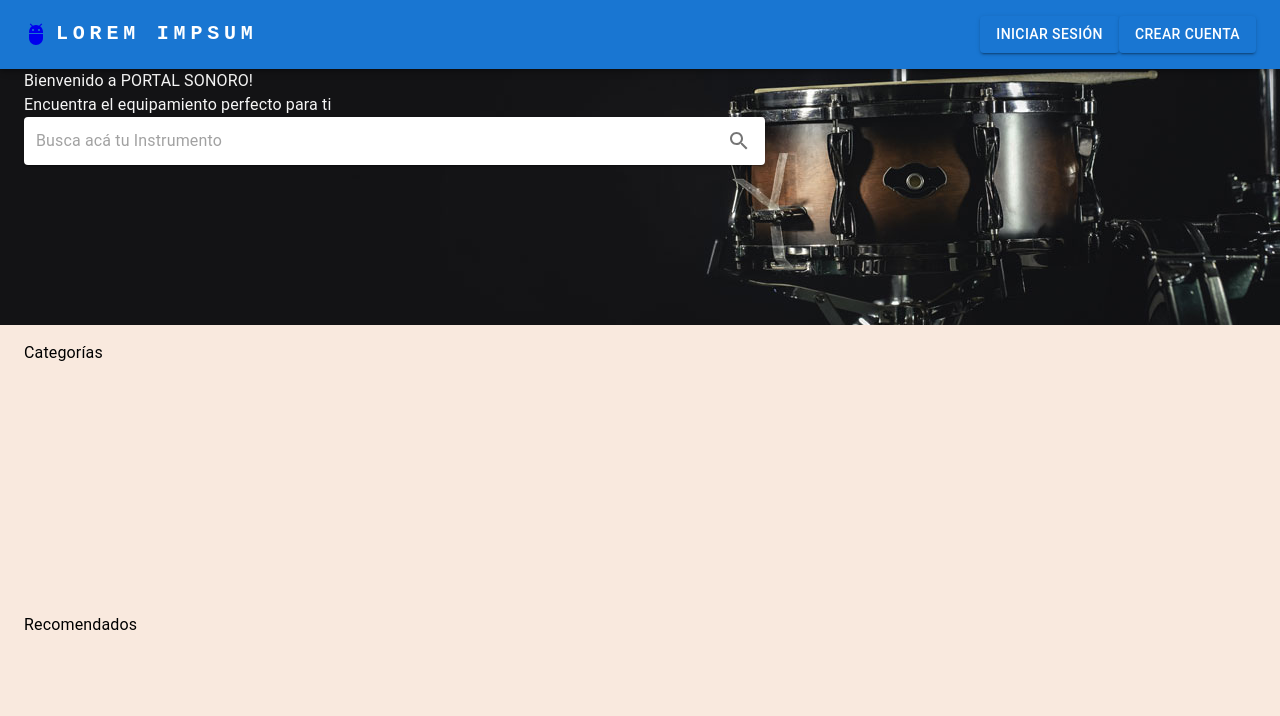
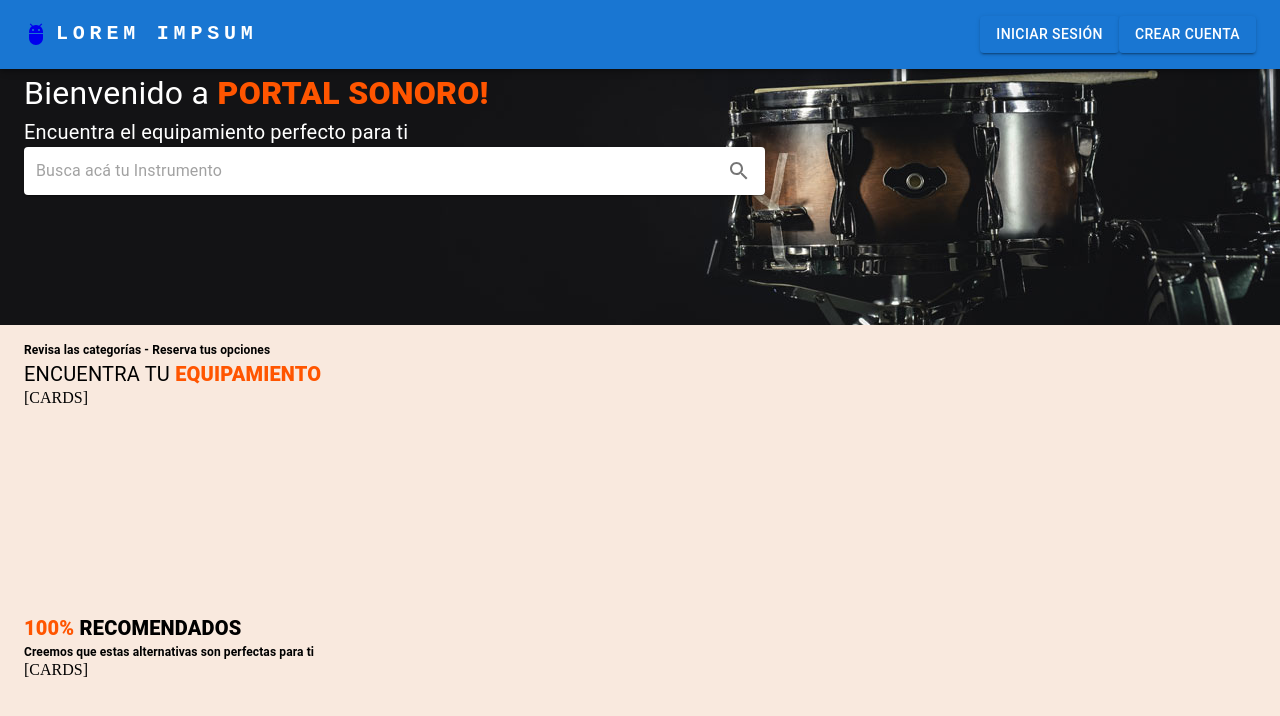
Before and after one commit to Ruben0x/proyecto-integrador-CTD, a React (Vite) app in the folder frontend/: page / in a window 1280 px wide. Shown: the top 716 px of the page. Built offline with nearby package versions, Linux system fonts and the light colour scheme.

Commit message:
estilos del main OK

```diff
--- a/frontend/src/App.jsx
+++ b/frontend/src/App.jsx
@@ -13,6 +13,7 @@ export const App = () => {
   return (
     <>
       <ResponsiveAppBar />
+
       <Routes>
         <Route element={<LogInPage />} path='/login' />
         <Route element={<CreateNewUserPage />} path='/createuser' />
--- a/frontend/src/components/ResponsiveBody.jsx
+++ b/frontend/src/components/ResponsiveBody.jsx
@@ -32,13 +32,33 @@ const ResponsiveBody = () => {
               : 'right',
           }}
         >
-          <Typography color={'whitesmoke'}>
-            Bienvenido a PORTAL SONORO!{' '}
-          </Typography>
-          <Typography color={'whitesmoke'}>
+            <Typography
+            color={'#FFFFFF'}
+            variant="body1"
+            inline
+            fontSize={32}
+            >
+                Bienvenido a
+                <Typography
+                variant="body1"
+                sx={{
+                fontWeight: '800',
+                color: '#FF5500',
+                display: 'inline',
+                fontSize:32,
+                }}
+                inline
+                >
+                    {' '}PORTAL SONORO!
+                </Typography>
+            </Typography>
+
+            <Typography
+            color={'#FFFFFF'}
+            fontSize={20}>
             Encuentra el equipamiento perfecto para ti
-          </Typography>
-          <SearchBar maxWidth='733px' />
+            </Typography>
+            <SearchBar maxWidth='733px' />
         </Container>
 
         <Container
@@ -49,7 +69,24 @@ const ResponsiveBody = () => {
             height: '300px',
           }}
         >
-          <Typography>Categorías </Typography>
+            <Typography
+            fontWeight='bold'
+            fontSize={12}>
+                Revisa las categorías - Reserva tus opciones
+            </Typography>
+            <Typography
+
+            fontSize={20}>
+                ENCUENTRA TU {' '}
+                <Typography
+                 fontWeight='800'
+                 fontSize={20}
+                 color={'#FF5500'}
+                 display={'inline'}>
+                    EQUIPAMIENTO
+                </Typography>
+            </Typography>
+        [CARDS]
         </Container>
 
         <Container
@@ -58,14 +95,28 @@ const ResponsiveBody = () => {
           sx={{
             width: '100vw',
             height: '300px',
-          }}
-        >
-          <Typography>Recomendados</Typography>
+          }}>
+            <Typography
+            fontWeight='800'
+            fontSize={20}>
+                <Typography
+                 fontWeight='800'
+                 fontSize={20}
+                 color={'#FF5500'}
+                 display={'inline'}>
+                    100% {' '}
+                </Typography>
+                RECOMENDADOS
+            </Typography>
+            <Typography
+            fontWeight='600'
+            fontSize={12}>
+                Creemos que estas alternativas son perfectas para ti
+            </Typography>
+            [CARDS]
         </Container>
       </Stack>
     </div>
-    //<section class= "secCategorias">Categorías</section>
-    //<section class = "secRecomendados">Recomendados</section>
   );
 };
 export default ResponsiveBody;
```
